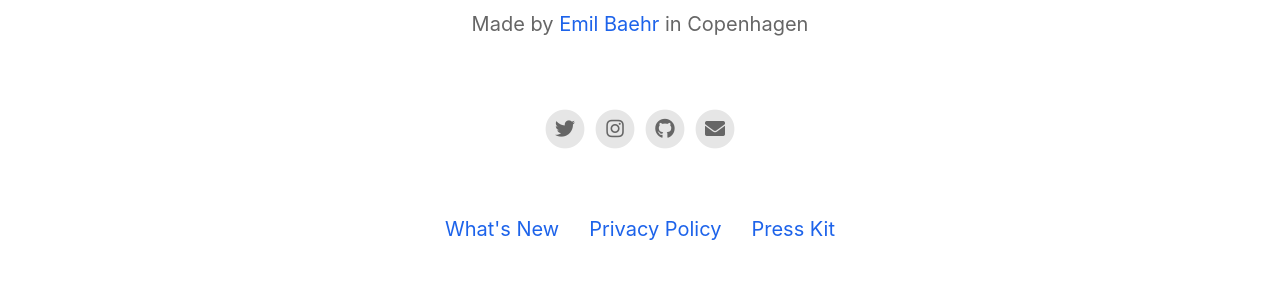
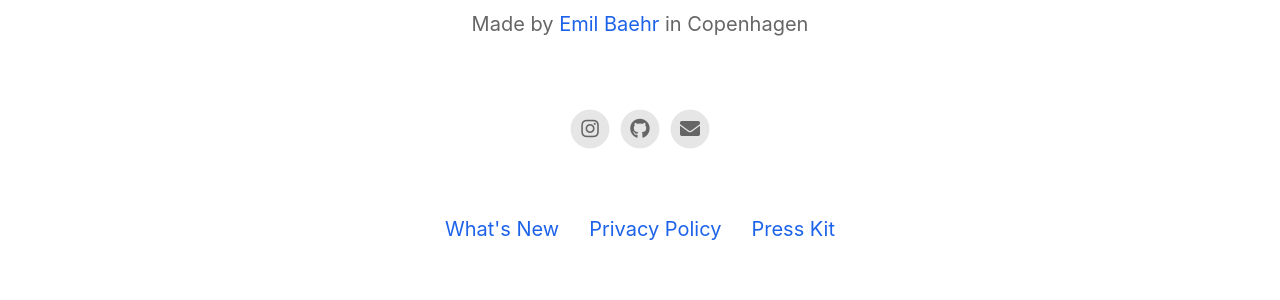
Before and after one commit to Istamikhon/Istamikhon.github.io, a Jekyll site: the page built from index.html, in a window 1280 px wide. Shown: the part 1715-2015 px from the top of the page. Built offline with Jekyll 4.4.1, drawn with Linux system fonts in a browser that asks for light colours; nearby versions of some CDN libraries.

Commit message:
Update footer.html

```diff
--- a/_includes/footer.html
+++ b/_includes/footer.html
@@ -13,11 +13,11 @@
 			</a>
 		{% endif %}
 
-		{% if site.twitter_username %}
+		{% if site.telegram_username %}
 			<a href="https://twitter.com/{{ site.twitter_username }}">
 				<span class="fa-stack fa-1x">
 					<i class="socialIconBack fas fa-circle fa-stack-2x"></i>
-					<i class="socialIconTop fab fa-twitter fa-stack-1x"></i>
+					<i class="socialIconTop fab fa-telegram fa-stack-1x"></i>
 				</span>
 			</a>
 		{% endif %}
```
